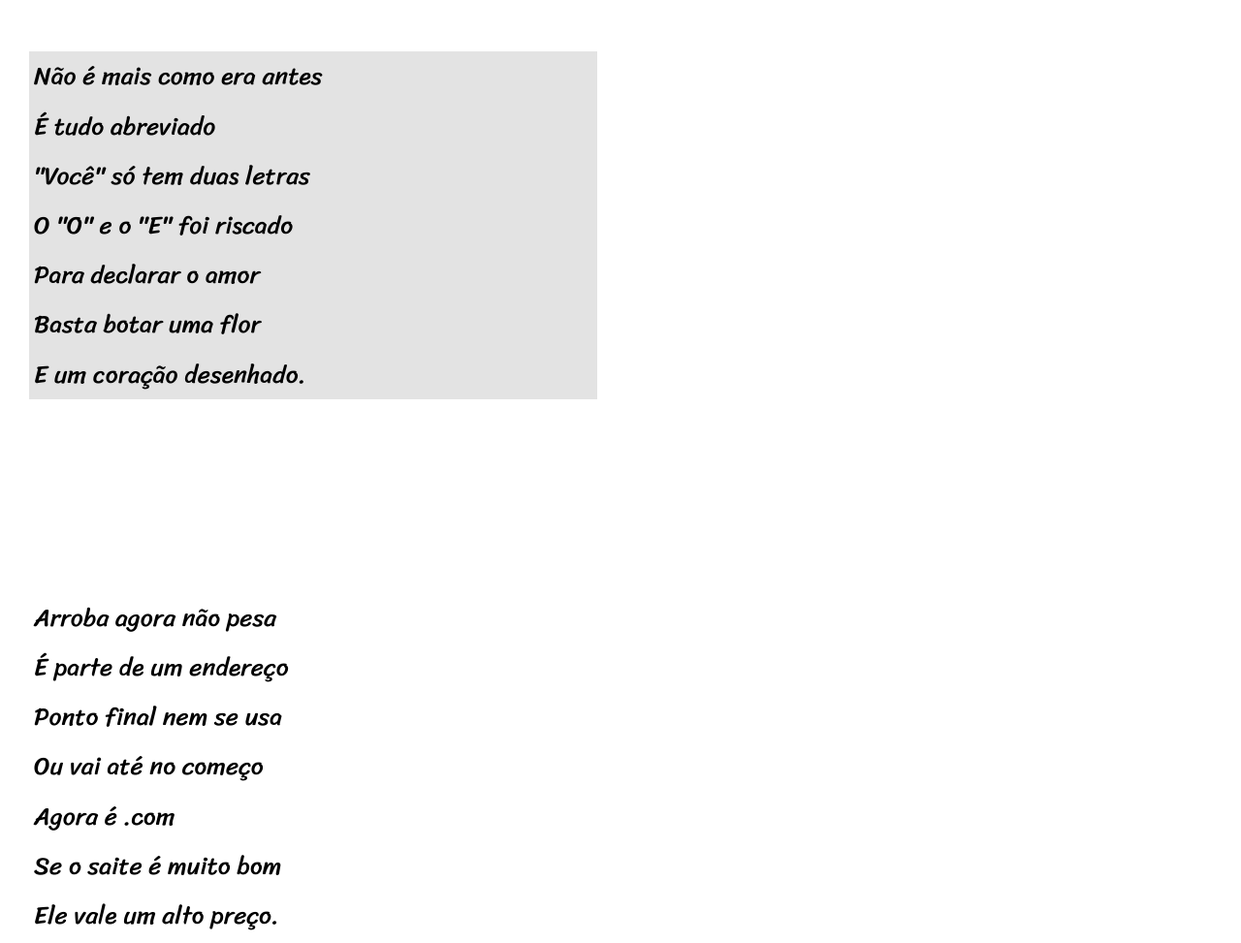
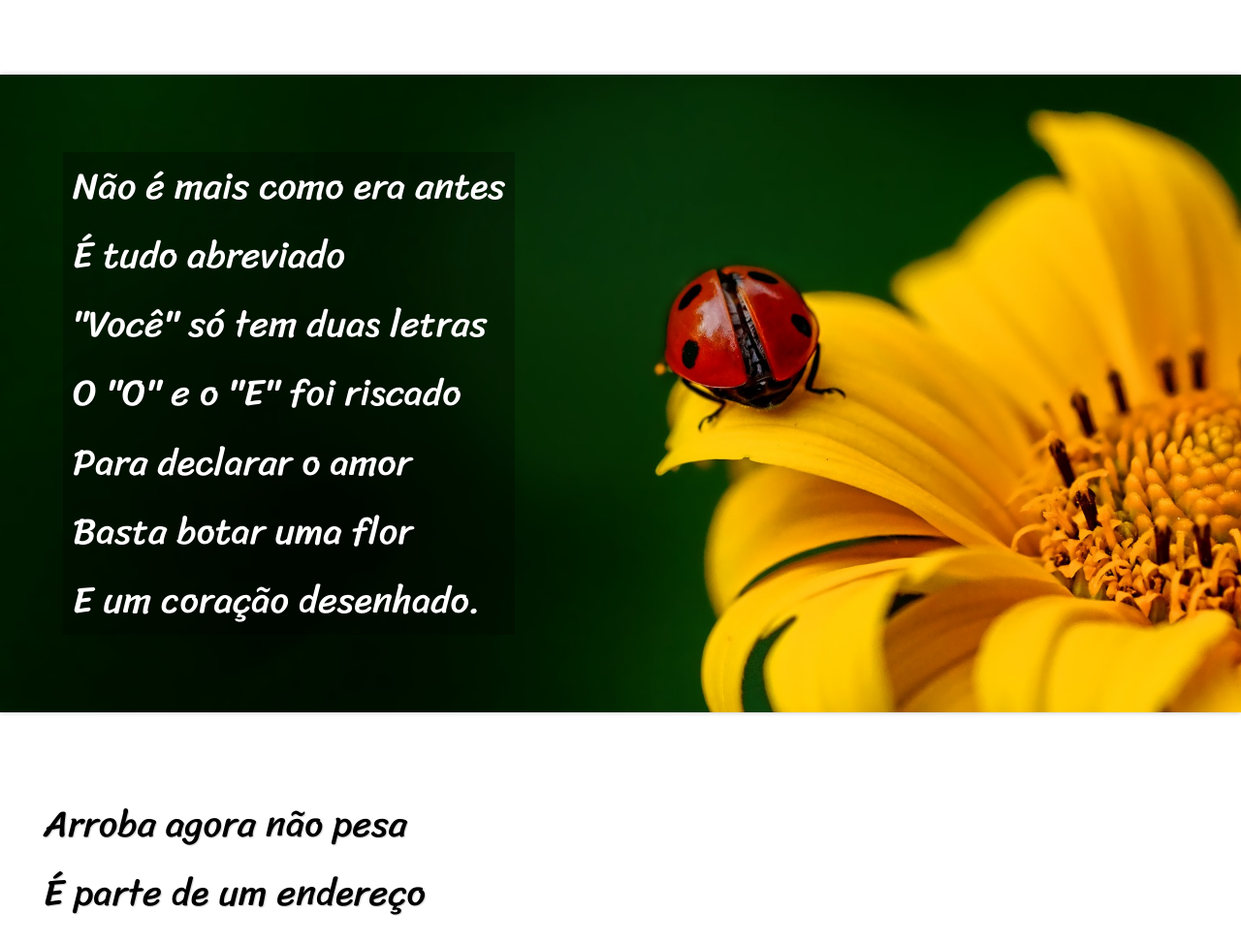
Before and after one commit to BrunoMFerrari/Cordel-Moderno, a plain HTML site: page index.html in a window 1280 px wide. Shown: the part 840-1813 px from the top of the page at 97% size. Drawn offline with Linux system fonts and the light colour scheme.

Commit message:
Finalizando Cordel Moderno

```diff
--- a/index.html
+++ b/index.html
@@ -29,7 +29,7 @@
                 Vou dizer tudo em poesia.<br>
             </p>
         </section>
-        <section class="imagem">
+        <section class="imagem" id="img1">
             <p>
                 Não é mais como era antes<br>
                 É tudo abreviado<br>
@@ -62,7 +62,7 @@
                 Decifre esse rabisco.<br>
             </p>
         </section>
-        <section class="imagem">
+        <section class="imagem" id="img2">
             <p>
                 Tenho saudade das cartas<br>
                 Escritas com a própria mão<br>
--- a/style.css
+++ b/style.css
@@ -23,6 +23,7 @@ header h1{
     font-family: 'Passion One', sans-serif;
     font-size: 10vw;
     font-weight: lighter;
+    font-variant: small-caps;
     text-shadow: rgba(0, 0, 0, 0.27) 0px 0px 5px;}
 
 header p{
@@ -33,20 +34,32 @@ header p{
 
 /*Main*/
 main section{
-    display: block;
-    width: 45vw;
-    margin: 75px 0px 75px 30px;
-    padding: 0px 5px;}
-
-.imagem{
-    margin: 200px 0px 200px 30px;
-    background-color: rgba(0, 0, 0, 0.108);}
+    padding: 10vh 0px 10vh 45px;}
 
 main p{
     font-family: 'Sriracha', cursive;
-    font-size: 2vw;
-    line-height: 2em;}
+    font-size: 3vw;
+    line-height: 1.85em;
+    text-shadow: 1px 1px 1px rgba(0, 0, 0, 0.174);}
 
+.imagem{
+    background-color: lightslategrey;
+    box-shadow: 0px 0px 5px rgba(0, 0, 0, 0.263);
+    background-size: cover;
+    background-attachment: fixed;}
+
+.imagem > p{
+    display: inline-block;
+    padding: 0vh 10px;
+    margin-left: 20px;
+    background-color: rgba(0, 0, 0, 0.276);
+    color: white;}
+
+#img1{
+    background-image: url(Imagens/background001.jpg);
+    background-position: center center;}
+#img2{
+    background-image: url(Imagens/background002.jpg);}
 
 
 /*Footer*/
```
Also changed, not shown: Imagens/background001.jpg (added), Imagens/background002.jpg (added).
